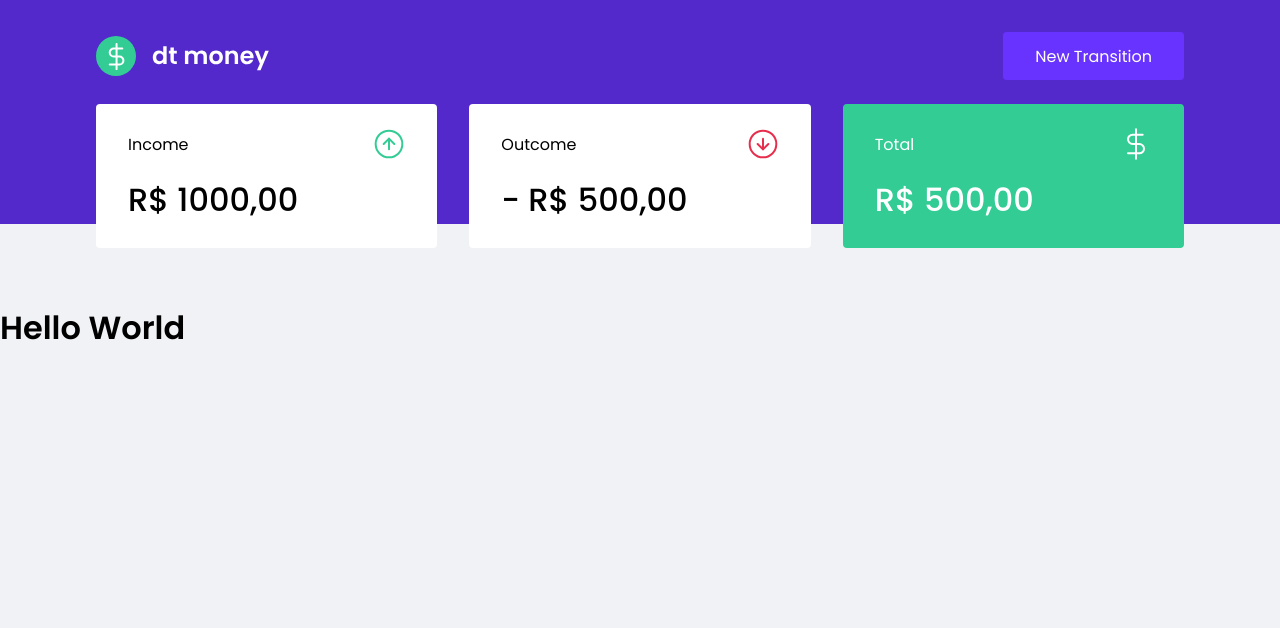
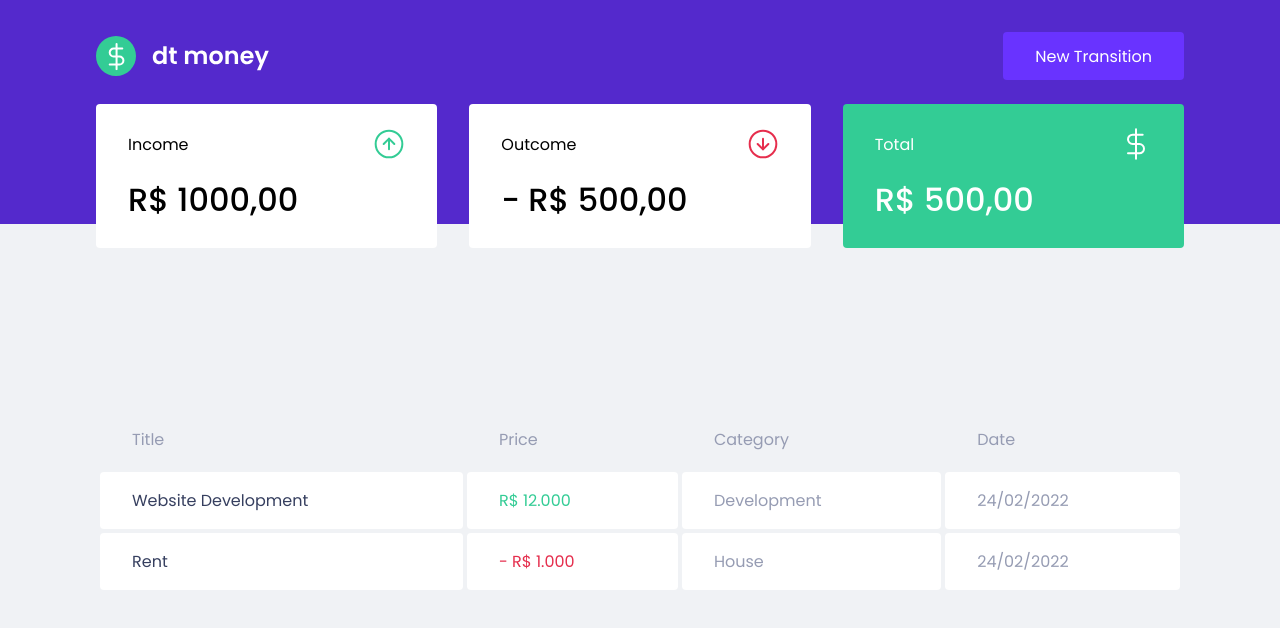
Before and after one commit to ErickBss/dtmoney, a React (Create React App) app: page / in a window 1280 px wide. Shown: the top 628 px of the page. Built offline with nearby package versions, Linux system fonts and the light colour scheme.

Commit message:
transactions_section

```diff
--- a/src/App.tsx
+++ b/src/App.tsx
@@ -10,7 +10,6 @@
       <GlobalStyles />
       <Header />
       <Dashboard />
-      <h1>Hello World</h1>
     </>
   )
 }
--- a/src/components/dashboard/index.tsx
+++ b/src/components/dashboard/index.tsx
@@ -1,10 +1,12 @@
 import { Summary } from '../summary'
+import { TransactionsTable } from '../transactionsTable'
 import { Container } from './style'
 
 export function Dashboard() {
   return (
     <Container>
       <Summary />
+      <TransactionsTable />
     </Container>
   )
 }
--- /dev/null
+++ b/src/components/transactionsTable/index.tsx
@@ -0,0 +1,33 @@
+import { Container } from './style'
+
+export function TransactionsTable() {
+  return (
+    <Container>
+      <table>
+        <thead>
+          <tr>
+            <th>Title</th>
+            <th>Price</th>
+            <th>Category</th>
+            <th>Date</th>
+          </tr>
+        </thead>
+
+        <tbody>
+          <tr>
+            <td>Website Development</td>
+            <td className="deposit">R$ 12.000</td>
+            <td>Development</td>
+            <td>24/02/2022</td>
+          </tr>
+          <tr>
+            <td>Rent</td>
+            <td className="payment">- R$ 1.000</td>
+            <td>House</td>
+            <td>24/02/2022</td>
+          </tr>
+        </tbody>
+      </table>
+    </Container>
+  )
+}
--- /dev/null
+++ b/src/components/transactionsTable/style.ts
@@ -0,0 +1,43 @@
+import styled from 'styled-components'
+
+export const Container = styled.section`
+  margin-top: 10rem;
+
+  table {
+    width: 100%;
+
+    border-spacing: 0.25rem;
+
+    th {
+      color: var(--text-body);
+      font-weight: 400;
+
+      padding: 1rem 2rem;
+      text-align: left;
+
+      line-height: 1.5rem;
+    }
+
+    td {
+      padding: 1rem 2rem;
+
+      border: 0;
+      border-radius: 0.25rem;
+
+      background: var(--shape);
+      color: var(--text-body);
+
+      &:first-child {
+        color: var(--text-title);
+      }
+
+      &.deposit {
+        color: var(--green);
+      }
+
+      &.payment {
+        color: var(--red);
+      }
+    }
+  }
+`
```
